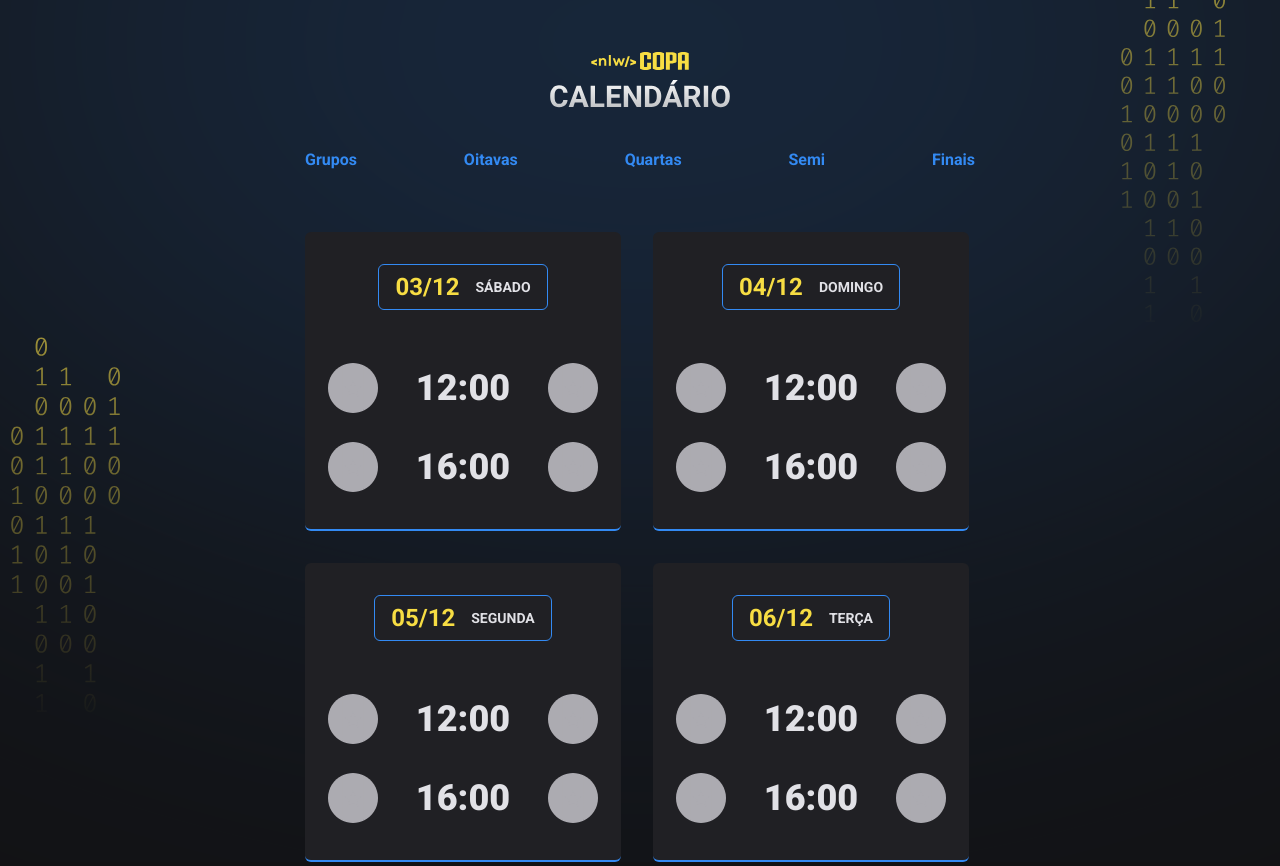
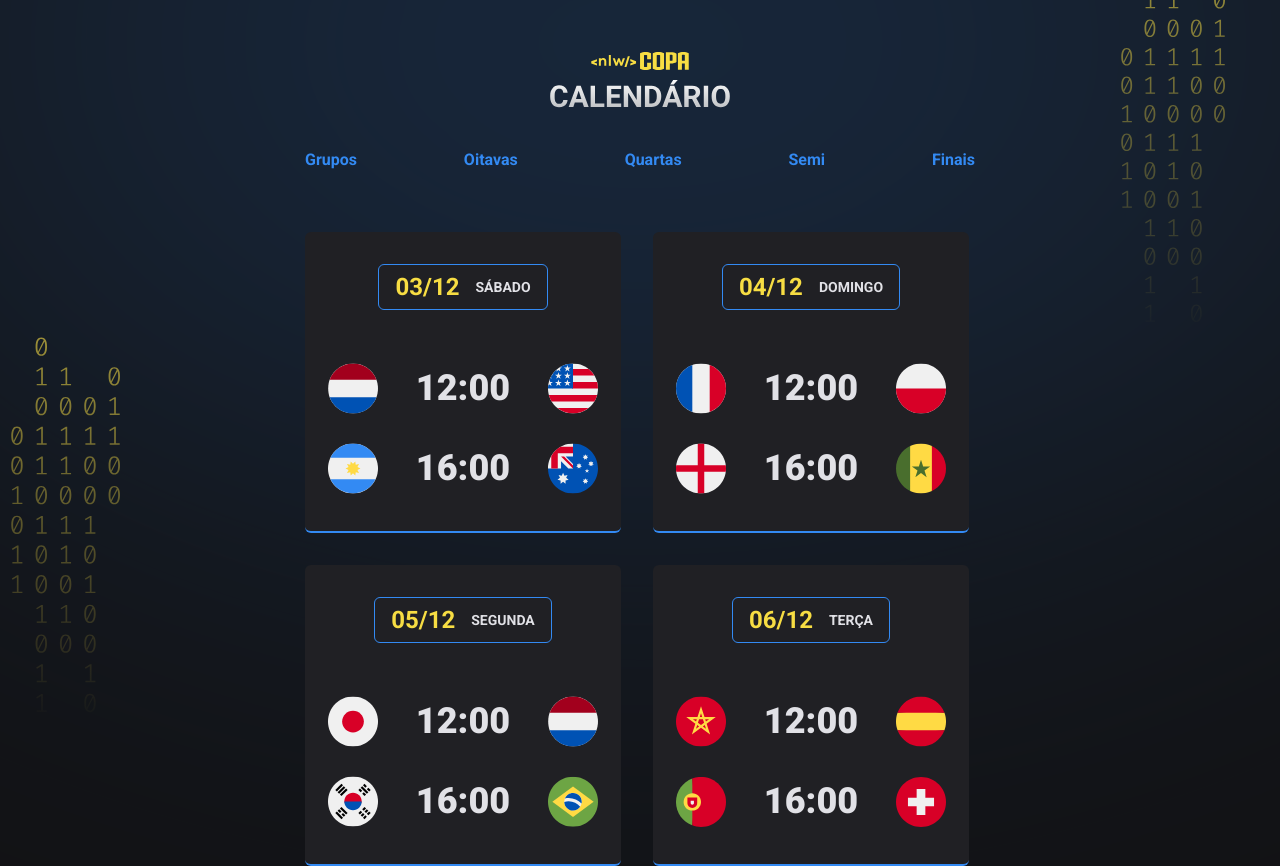
Before and after one commit to JhowRodrigues2/Calendario-da-Copa-2022, a React (Vite) app: page /oitavas in a window 1280 px wide. Built offline with nearby package versions, Linux system fonts and the light colour scheme.

Commit message:
Rounded 16

```diff
--- a/src/Components/Oitavas.jsx
+++ b/src/Components/Oitavas.jsx
@@ -2,7 +2,22 @@ import React from "react";
 import { Helmet } from "react-helmet";
 import Card from "./Card";
 import Game from "./Game";
-import Undefined from "/src/assets/icon-undefined.svg";
+import Netherlands from "/src/assets/Netherlands.svg";
+import EUA from "/src/assets/EUA.svg";
+import Argentina from "/src/assets/Argentina.svg";
+import Australia from "/src/assets/Australia.svg";
+import France from "/src/assets/France.svg";
+import Poland from "/src/assets/Poland.svg";
+import England from "/src/assets/England.svg";
+import Senegal from "/src/assets/Senegal.svg";
+import Japan from "/src/assets/Japan.svg";
+import Croatia from "/src/assets/Netherlands.svg";
+import Brazil from "/src/assets/Brazil.svg";
+import SouthKorea from "/src/assets/South-Korea.svg";
+import Morocco from "/src/assets/Morocco.svg";
+import Spain from "/src/assets/Spain.svg";
+import Portugal from "/src/assets/Portugal.svg";
+import Switzerland from "/src/assets/Switzerland.svg";
 
 const Oitavas = () => {
   return (
@@ -13,25 +28,20 @@ const Oitavas = () => {
       </Helmet>
       <main className="cards">
         <Card date={"03/12"} day={"Sábado"}>
-          <Game
-            player1={Undefined}
-            player2={Undefined}
-            hour={"12:00"}
-            Undefined
-          />
-          <Game player1={Undefined} player2={Undefined} hour={"16:00"} />
+          <Game player1={Netherlands} player2={EUA} hour={"12:00"} Undefined />
+          <Game player1={Argentina} player2={Australia} hour={"16:00"} />
         </Card>
         <Card date={"04/12"} day={"Domingo"}>
-          <Game player1={Undefined} player2={Undefined} hour={"12:00"} />
-          <Game player1={Undefined} player2={Undefined} hour={"16:00"} />
+          <Game player1={France} player2={Poland} hour={"12:00"} />
+          <Game player1={England} player2={Senegal} hour={"16:00"} />
         </Card>
         <Card date={"05/12"} day={"Segunda"}>
-          <Game player1={Undefined} player2={Undefined} hour={"12:00"} />
-          <Game player2={Undefined} player1={Undefined} hour={"16:00"} />
+          <Game player1={Japan} player2={Croatia} hour={"12:00"} />
+          <Game player2={Brazil} player1={SouthKorea} hour={"16:00"} />
         </Card>
         <Card date={"06/12"} day={"Terça"}>
-          <Game player1={Undefined} player2={Undefined} hour={"12:00"} />
-          <Game player1={Undefined} player2={Undefined} hour={"16:00"} />
+          <Game player1={Morocco} player2={Spain} hour={"12:00"} />
+          <Game player1={Portugal} player2={Switzerland} hour={"16:00"} />
         </Card>
       </main>
     </div>
--- a/src/Components/Quartas.jsx
+++ b/src/Components/Quartas.jsx
@@ -3,6 +3,10 @@ import { Helmet } from "react-helmet";
 import Card from "./Card";
 import Game from "./Game";
 import Undefined from "/src/assets/icon-undefined.svg";
+import Argentina from "/src/assets/Argentina.svg";
+import Netherlands from "/src/assets/Netherlands.svg";
+import England from "/src/assets/England.svg";
+import France from "/src/assets/France.svg";
 
 const Quartas = () => {
   return (
@@ -14,11 +18,11 @@ const Quartas = () => {
       <main className="cards">
         <Card date={"09/12"} day={"Sexta"}>
           <Game player1={Undefined} player2={Undefined} hour={"12:00"} />
-          <Game player1={Undefined} player2={Undefined} hour={"16:00"} />
+          <Game player1={Argentina} player2={Netherlands} hour={"16:00"} />
         </Card>
         <Card date={"10/12"} day={"Sábado"}>
           <Game player1={Undefined} player2={Undefined} hour={"12:00"} />
-          <Game player1={Undefined} player2={Undefined} hour={"16:00"} />
+          <Game player1={England} player2={France} hour={"16:00"} />
         </Card>
       </main>
     </div>
```
